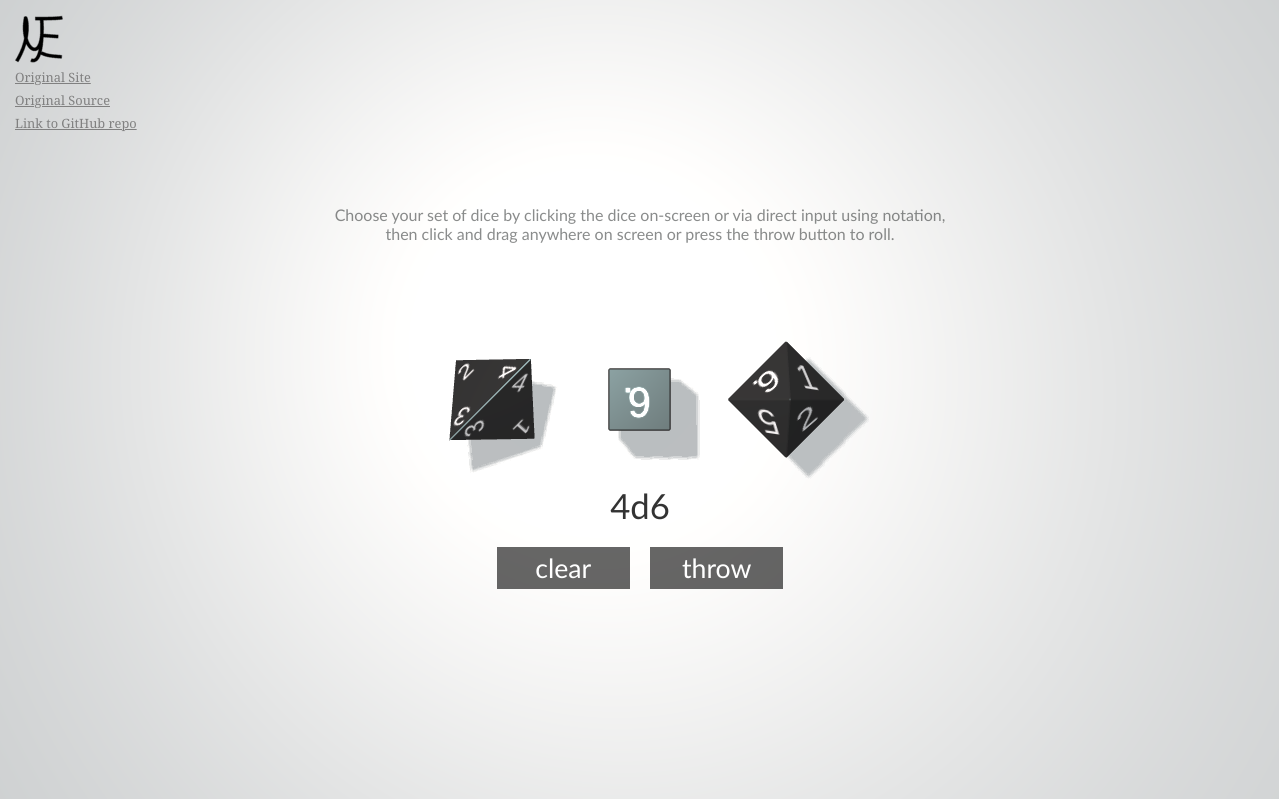
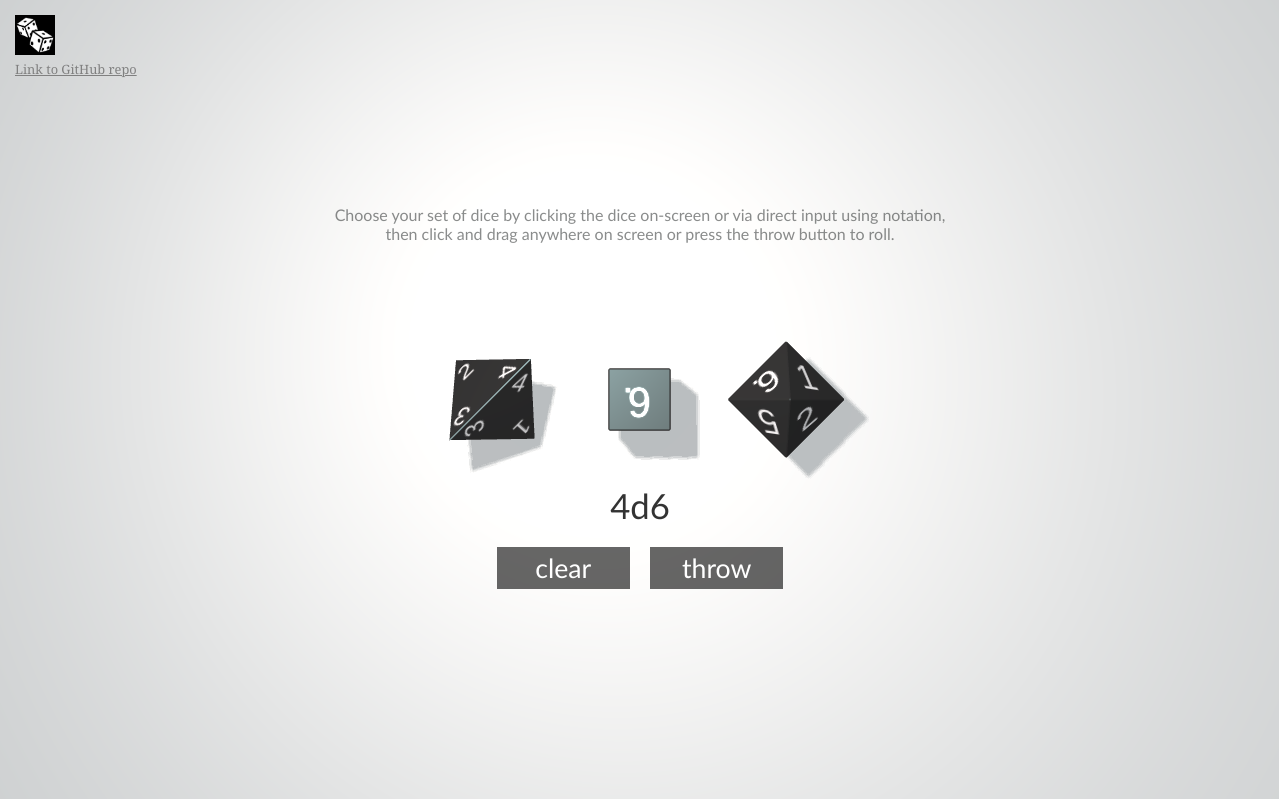
Before and after one commit to ashu7osh/Online_Dice_Roller, a plain HTML site: page dice-roller/index.html in a window 1280 px wide. Drawn offline with Linux system fonts and the light colour scheme.

Commit message:
git add . git commit -m "dice-roller" git push origin main

```diff
--- a/dice-roller/index.html
+++ b/dice-roller/index.html
@@ -19,11 +19,11 @@
 
 <body style="margin: 0">
     <div id="control_panel" class="control_panel">
-		<img src="favicon.ico" style="vertical-align: middle"></img>
+		<img src="dice.ico" style="vertical-align: middle; width: 40px;"></img>
         <p id="loading_text">Loading libraries, please wait a bit...</p>
-		<p id="original_link"><a href="http://a.teall.info/dice">Original Site</a></p>
-		<p id="original_source"><a href="http://www.teall.info/2014/01/online-3d-dice-roller.html">Original Source</a></p>
-		<p id="repo_link"><a href="https://github.com/Matteas-Eden/dice-roller">Link to GitHub repo</a></p>
+		<!-- <p id="original_link"><a href="http://a.teall.info/dice">Original Site</a></p>
+		<p id="original_source"><a href="http://www.teall.info/2014/01/online-3d-dice-roller.html">Original Source</a></p> -->
+		<p id="repo_link"><a href="https://github.com/ashu7osh/Online_Dice_Roller/tree/main/dice-roller">Link to GitHub repo</a></p>
         <!-- <p id="info_text"><a href="/mdice">Multiplayer version</a></p> -->
     </div>
     <div id="info_div" style="display: none">
```
Also changed, not shown: dice-roller/dice.ico (added), dice-roller/favicon.ico (deleted), 2 other files.
